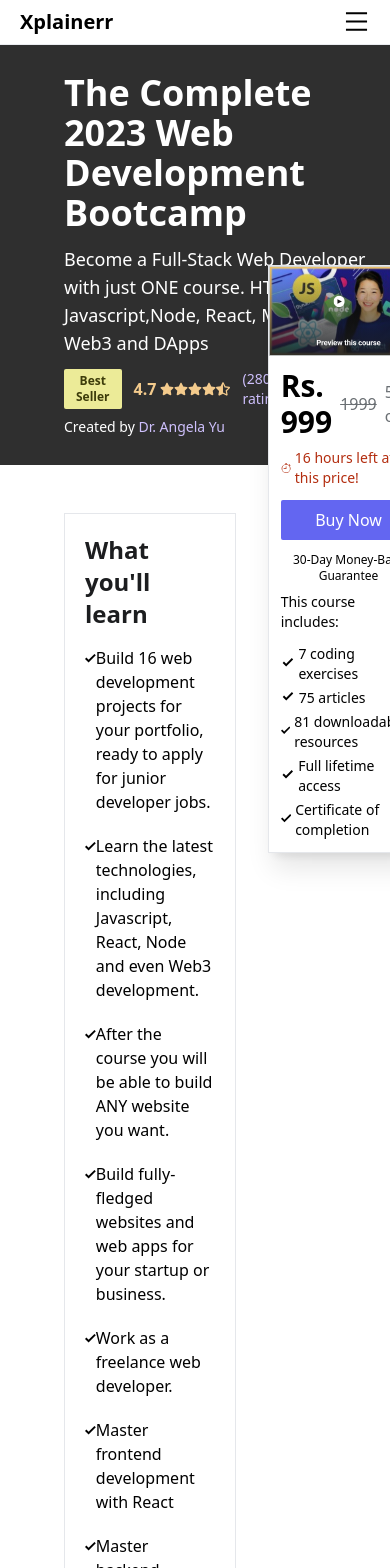
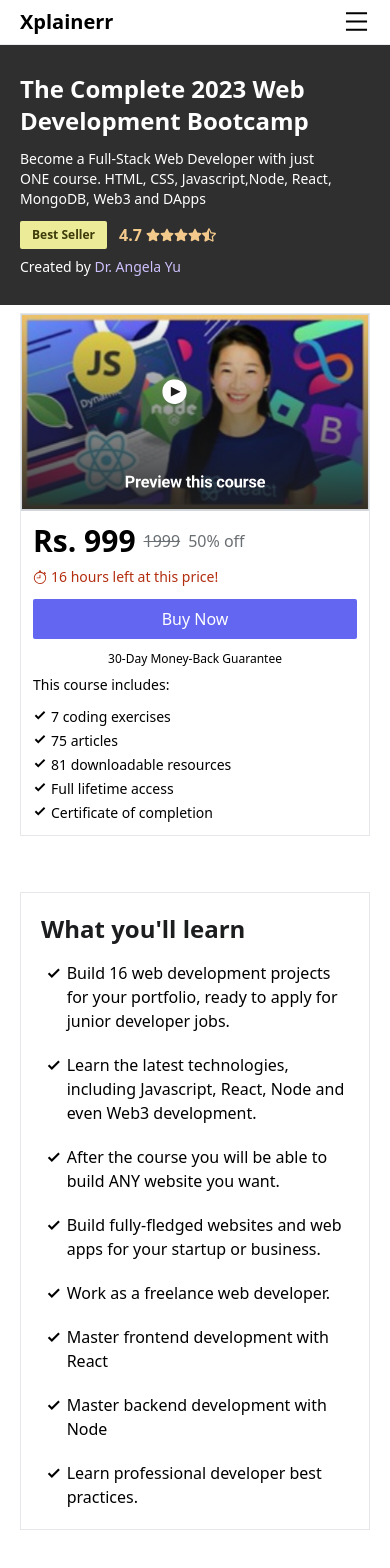
Before and after one commit to EmtiazHossainE2/xplainer, a Next.js app: page /guides/1 in a window 390 px wide. Shown: the top 1568 px of the page. Built offline with nearby package versions, Linux system fonts and the light colour scheme; no server answers.

Commit message:
course details mobile done

```diff
--- a/pages/guides/[slug].js
+++ b/pages/guides/[slug].js
@@ -29,12 +29,15 @@ const CourseDetails = () => {
               <div className="" key={index}>
                 {/* Hero Section  */}
                 <HeroBanner course={course} />
+                <div className="lg:hidden">
+                  <PurchaseSection course={course} />
+                </div>
 
                 {/* Main Content  */}
-                <div className="mx-auto max-w-7xl px-16">
+                <div className="mx-auto max-w-7xl px-5 lg:px-16">
                   <div className="flex gap-8">
                     {/*******************************  Left Side  **************************** */}
-                    <div className="left my-12 basis-8/12">
+                    <div className="left my-12 lg:basis-8/12">
                       {/* Learning Opportunity */}
                       <Opportunity learningItems={course.willLearn} />
                       {/* Top companies offer this course to their employees */}
@@ -50,7 +53,7 @@ const CourseDetails = () => {
                     </div>
 
                     {/************************ Right Side PurchaseSection **************************/}
-                    <div className="right basis-4/12">
+                    <div className="right hidden lg:block lg:basis-4/12">
                       <PurchaseSection course={course} />
                     </div>
                   </div>
--- a/src/components/v1/Courses/Content.js
+++ b/src/components/v1/Courses/Content.js
@@ -27,7 +27,7 @@ const Content = ({ content, index, onTitleClick, isOpen = true , course }) => {
             key={index}
             className="md:text-md flex items-center justify-between rounded-md border border-[#E5E7EB] bg-[#F5F5F5] p-6 py-2.5 pl-6 pr-3 text-sm font-medium  text-[#333333]"
           >
-            <div className="flex justify-between p-2">
+            <div className="flex justify-between py-2">
               <div className="flex gap-2">
                 <Image
                   src="/images/shared/playBtn.svg"
--- a/src/components/v3/CourseDetails/HeroBanner.js
+++ b/src/components/v3/CourseDetails/HeroBanner.js
@@ -4,14 +4,14 @@ import { FaStar, FaStarHalfAlt } from "react-icons/fa";
 const HeroBanner = ({ course }) => {
   return (
     <div className="bg-[#2F2F2F]">
-      <div className="mx-auto max-w-7xl px-16 py-7 text-white">
+      <div className="mx-auto max-w-7xl px-5 py-7 text-white lg:px-16">
         <div className="flex gap-8">
-          <div className="basis-8/12">
-            <h2 className="text-4xl font-bold">{course?.title}</h2>
-            <p className="py-3 text-lg">{course?.metaTitle}</p>
+          <div className="lg:basis-8/12">
+            <h2 className="text-2xl font-bold lg:text-4xl">{course?.title}</h2>
+            <p className="py-3 text-sm lg:text-lg">{course?.metaTitle}</p>
             <div>
               <div className="flex items-center gap-3">
-                <button className="rounded-sm bg-[#ECEB98] py-1 px-3 text-xs font-bold text-[#3D3C0A] ">
+                <button className="rounded-sm bg-[#ECEB98] py-1.5 px-3 text-xs font-bold text-[#3D3C0A] ">
                   Best Seller
                 </button>
                 <div className="flex items-center justify-center gap-1 text-[#F3CA8C]">
@@ -24,10 +24,10 @@ const HeroBanner = ({ course }) => {
                     <FaStarHalfAlt size={14} />
                   </span>
                 </div>
-                <span className="text-sm text-[#CEC0FC]">
+                <span className="hidden text-sm text-[#CEC0FC] lg:block">
                   (280,645 ratings)
                 </span>
-                <span className="text-sm">948,000 students</span>
+                <span className="lg:block text-sm hidden">948,000 students</span>
               </div>
             </div>
             <p className="pt-2 text-sm">
@@ -37,7 +37,7 @@ const HeroBanner = ({ course }) => {
               </span>
             </p>
           </div>
-          <div className="basis-4/12"></div>
+          <div className="lg:basis-4/12"></div>
         </div>
       </div>
     </div>
--- a/src/components/v3/CourseDetails/Instructor.js
+++ b/src/components/v3/CourseDetails/Instructor.js
@@ -25,9 +25,9 @@ const Instructor = ({ instructor }) => {
           height={150}
           className="rounded-full"
         />
-        <div className="flex flex-col space-y-2">
+        <div className="flex flex-col text-sm md:text-base space-y-2">
           <p className="flex items-center gap-2">
-            <AiTwotoneStar className="text-amber-500" size={20}/>
+            <AiTwotoneStar className="text-amber-500 " />
             {instructor.summary.ratings}
           </p>
           <p className="flex items-center gap-2">
--- a/src/components/v3/CourseDetails/PurchaseSection.js
+++ b/src/components/v3/CourseDetails/PurchaseSection.js
@@ -7,7 +7,7 @@ const PurchaseSection = ({
   course,
 }) => {
   return (
-    <div className="fixed z-20 mt-[-200px] mr-20  border bg-white shadow-xl">
+    <div className="lg:fixed z-20 mx-5 lg:mx-0 my-2 lg:mt-[-200px] lg:mr-20  border bg-white lg:shadow-xl">
       <div>
         <Image src={course.image} width={350} height={195} alt={course.title} />
       </div>
--- a/src/components/v3/CourseDetails/TopCompanies.js
+++ b/src/components/v3/CourseDetails/TopCompanies.js
@@ -4,10 +4,10 @@ import React from 'react'
 const TopCompanies = ({ topCompanies }) => {
   return (
     <div className="border p-5">
-      <h2 className="text-xl font-bold text-[#1C1D1F]">
+      <h2 className="text-base pb-5 lg:pb-1 lg:text-xl font-bold text-[#1C1D1F]">
         Top companies offer this course to their employees
       </h2>
-      <div className="flex justify-between gap-3">
+      <div className="flex flex-wrap justify-between gap-3">
         {topCompanies.map((logo, index) => (
           <Image
             key={index}
```
